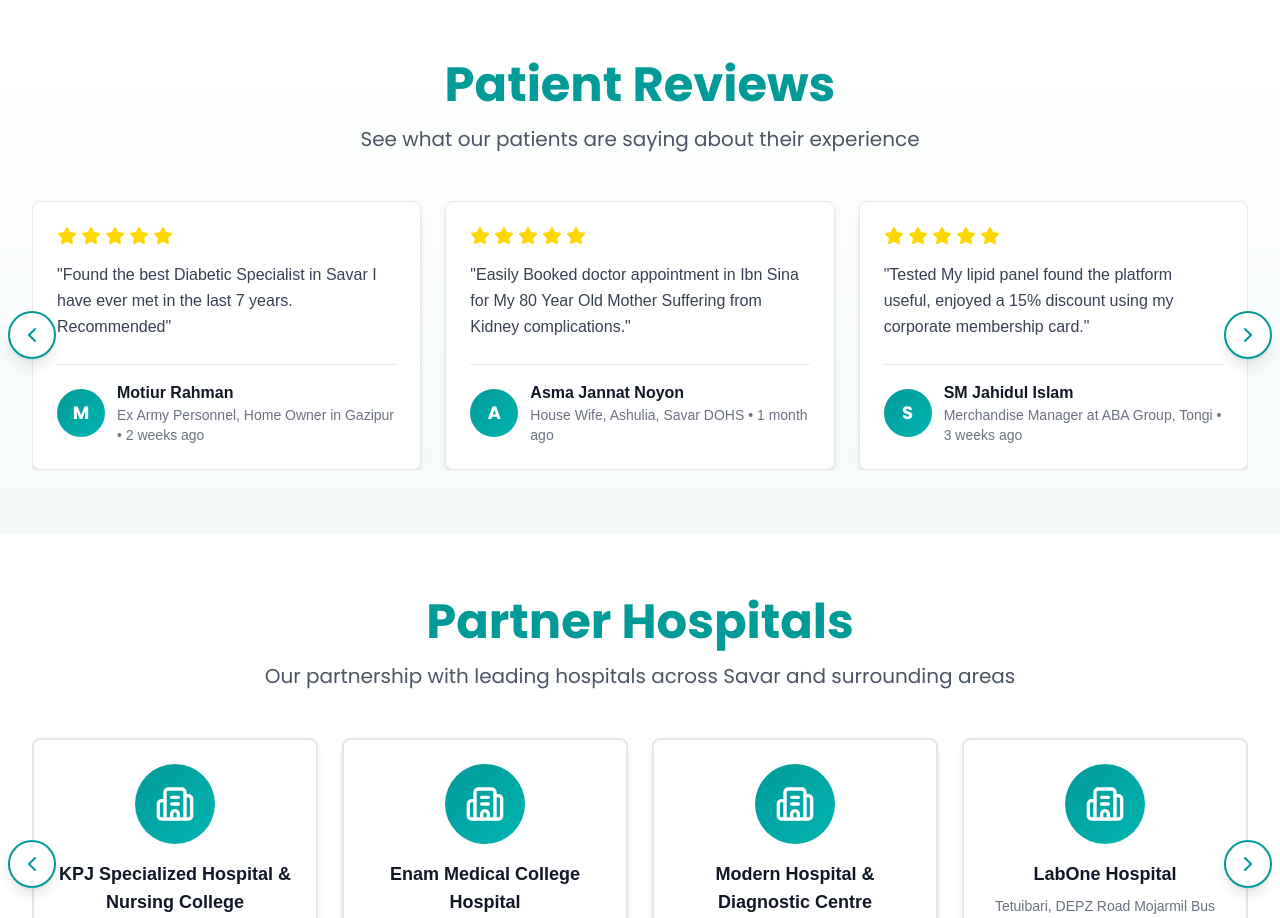
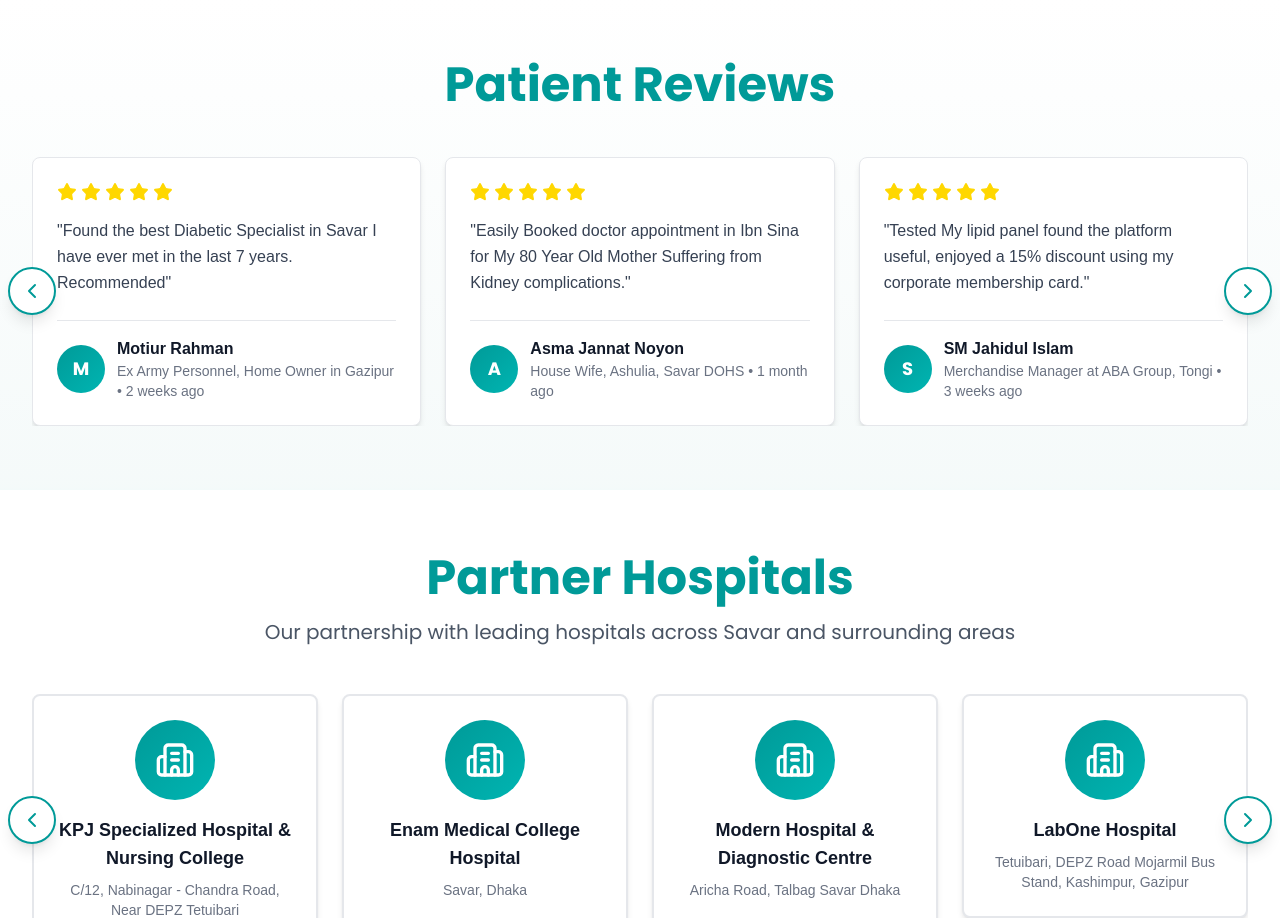
Before and after one commit to MeditimeHealth/Meditime, a Next.js app: page / in a window 1280 px wide. Shown: the part 3580-4498 px from the top of the page. Built offline with nearby package versions, Linux system fonts and the light colour scheme; no server answers; the database is empty; a web font is replaced by a local one.

Commit message:
Removed the Paragraph from Review Section
Paragraph removed.

```diff
--- a/components/patient-review-section.tsx
+++ b/components/patient-review-section.tsx
@@ -57,11 +57,6 @@ export default function PatientReviewSection() {
           >
             Patient Reviews
           </h2>
-          <p
-            className="text-lg md:text-xl text-gray-600 max-w-3xl mx-auto"
-          >
-            See what our patients are saying about their experience
-          </p>
         </div>
 
         {/* Reviews Carousel */}
```
